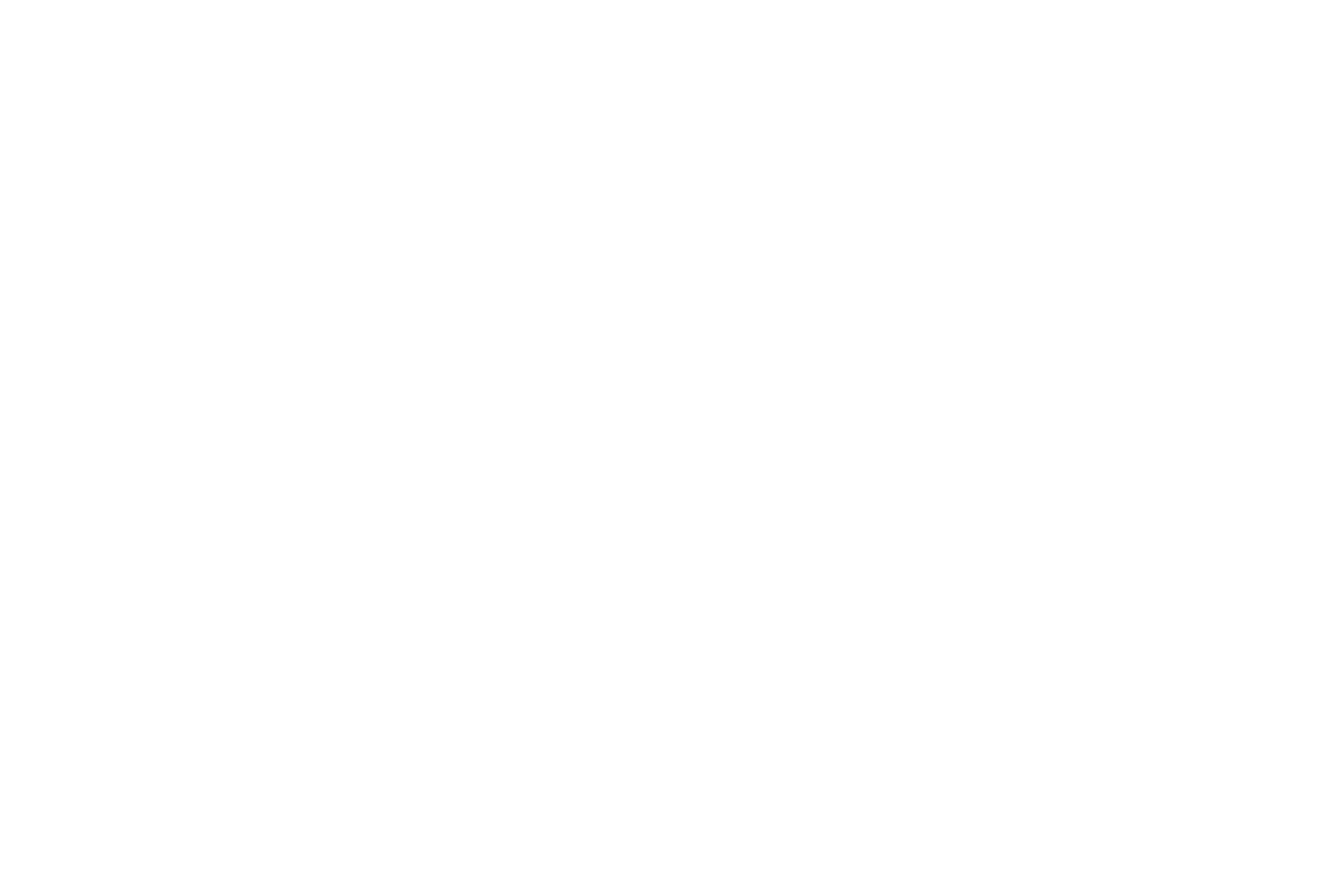
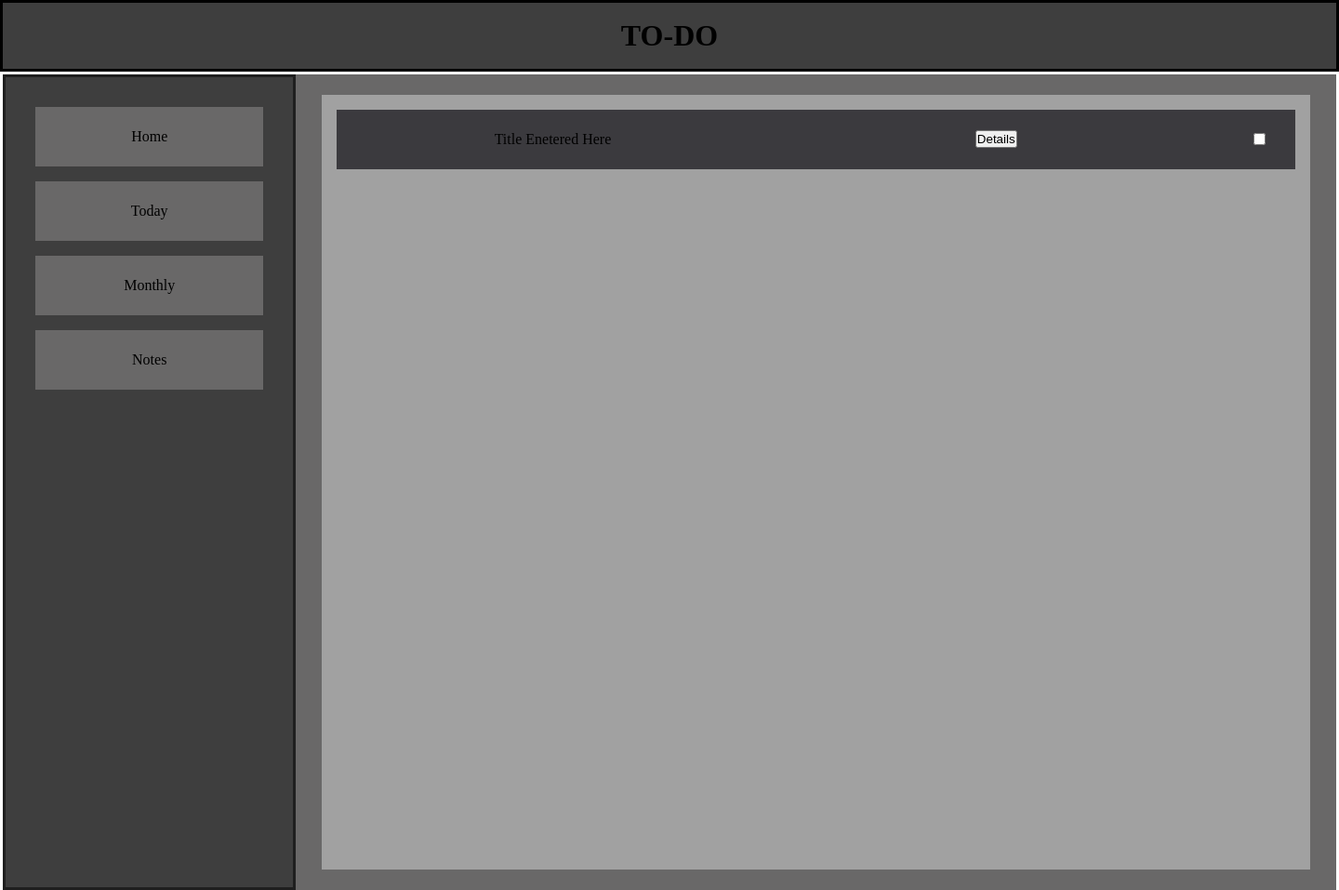
Before and after one commit to TekNellCo/todo-list, a website built with webpack: page dist/index.html in a window 1280 px wide. Shown: the whole page at 93% size, 1440 px wide, since content can reach past the window. Before the commit the page ends 800 px from the top, so only its background shows below. Built offline with nearby package versions, Linux system fonts and the light colour scheme.

Commit message:
mainlayout

```diff
--- a/dist/index.html
+++ b/dist/index.html
@@ -4,8 +4,33 @@
     <meta charset="UTF-8">
     <meta name="viewport" content="width=device-width, initial-scale=1.0">
     <title>Todo-List</title>
+    <link rel="stylesheet" href="style.css">
 </head>
 <body>
+
+    <div class="maincontainer">
+        <div class="heading"><h1>TO-DO</h1></div>
+        <div class="appcontainer">
+            <div class="left">
+                <div class="header">Home</div>
+                <div class="header">Today</div>
+                <div class="header">Monthly</div>
+                <div class="header">Notes</div>
+            </div>
+            <div class="right">
+                <div class="todo">
+                    <div class="notetab">
+                        <p>Title Enetered Here</p>
+                        <button>Details</button>
+                        <input type="checkbox">
+                    </div>
+
+
+
+                </div>
+            </div>
+        </div>
+    </div>
 
 
 
--- /dev/null
+++ b/dist/style.css
@@ -0,0 +1,102 @@
+*,*::before,*::after{
+    padding: 0;
+    margin:0;
+    box-sizing: border-box;
+}
+:root{
+    background-color: #1f1f1f;
+}
+.maincontainer{
+    display: flex;
+    flex-direction: column;
+    background-color: #3e3e3e;
+    width: 90rem;
+    height:60rem;
+}
+.heading{
+    border: solid;
+    height:8%;
+    width: 100%;
+    display: flex;
+    justify-content: center;
+    align-items: center;
+}
+.appcontainer{
+    display: flex;
+
+    border:solid white;
+    height: 92%;
+    width: 100%;
+}
+.left{
+    overflow-y: auto;
+    border: solid #1f1f1f;
+    width: 22%;
+    height:100%;
+    padding:1rem 2rem 2rem 2rem;
+}
+.header{
+    display: flex;
+    justify-content: center;
+    align-items: center;
+    margin-top:1rem;
+    background-color: #696868;
+    height:4rem;
+    width: 100%;
+}
+.right{
+    display: flex;
+    justify-content: center;
+    align-items: center;
+    background-color: #696868;
+    width: 78%;
+    height: 100%;
+}
+.todo{
+
+    background-color: #a1a1a1;
+    width:95%;
+    height: 95%;
+    overflow: auto;
+    display: flex;
+    flex-direction: column;
+    padding:1rem;
+    gap:1rem;
+}
+.notetab{
+    display: flex;
+    align-items: center;
+    justify-content: space-between;
+    padding: 0 2rem;
+    background-color: #3b3a3e;
+    width: 100%;
+    min-height:4rem;
+}
+.notetab p{
+    display: flex;
+    justify-content: center;
+    align-items: center;
+
+    width: 25rem;
+    height:3rem;
+}
+.notetab div{
+
+    display: flex;
+    justify-content: space-between;
+    align-items: center;
+    gap:6rem;
+    width: 22rem;
+    height: 3rem;
+}
+.notetab div button{
+    height: 2rem;
+    width: 8rem;
+    border:none;
+
+}
+.notetab div input{
+    height: 1.2rem;
+    width: 1.2rem;
+
+}
```
